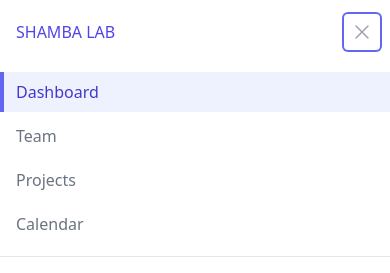
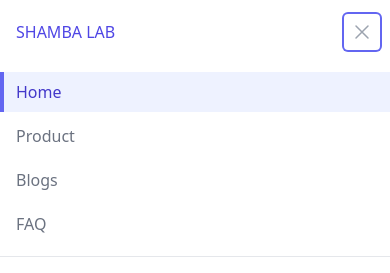
Before and after one commit to lennyjuma/shamba-ui, a Vue app: page /blogs in a window 390 px wide. Both pictures are taken after a click on the button "Open main menu". Shown: the top 273 px of the page. Built offline with nearby package versions, Linux system fonts and the light colour scheme; grey boxes are pictures that could not be loaded.

Commit message:
updated nav

```diff
--- a/src/components/navigation/Nav_bar.vue
+++ b/src/components/navigation/Nav_bar.vue
@@ -10,7 +10,7 @@
             <!-- Current: "border-indigo-500 text-gray-900", Default: "border-transparent text-gray-500 hover:border-gray-300 hover:text-gray-700" -->
             <a href="#" class="inline-flex items-center border-b-2 border-indigo-500 px-1 pt-1 text-sm font-medium text-gray-900">Home</a>
             <a href="#" class="inline-flex items-center border-b-2 border-transparent px-1 pt-1 text-sm font-medium text-gray-500 hover:border-gray-300 hover:text-gray-700">Product</a>
-            <a href="#" class="inline-flex items-center border-b-2 border-transparent px-1 pt-1 text-sm font-medium text-gray-500 hover:border-gray-300 hover:text-gray-700">Team</a>
+            <a href="#" class="inline-flex items-center border-b-2 border-transparent px-1 pt-1 text-sm font-medium text-gray-500 hover:border-gray-300 hover:text-gray-700">Blogs</a>
             <a href="#" class="inline-flex items-center border-b-2 border-transparent px-1 pt-1 text-sm font-medium text-gray-500 hover:border-gray-300 hover:text-gray-700">FAQ</a>
           </div>
         </div>
@@ -60,10 +60,10 @@
     <DisclosurePanel class="sm:hidden">
       <div class="space-y-1 pb-3 pt-2">
         <!-- Current: "bg-indigo-50 border-indigo-500 text-indigo-700", Default: "border-transparent text-gray-500 hover:bg-gray-50 hover:border-gray-300 hover:text-gray-700" -->
-        <DisclosureButton as="a" href="#" class="block border-l-4 border-indigo-500 bg-indigo-50 py-2 pl-3 pr-4 text-base font-medium text-indigo-700">Dashboard</DisclosureButton>
-        <DisclosureButton as="a" href="#" class="block border-l-4 border-transparent py-2 pl-3 pr-4 text-base font-medium text-gray-500 hover:border-gray-300 hover:bg-gray-50 hover:text-gray-700">Team</DisclosureButton>
-        <DisclosureButton as="a" href="#" class="block border-l-4 border-transparent py-2 pl-3 pr-4 text-base font-medium text-gray-500 hover:border-gray-300 hover:bg-gray-50 hover:text-gray-700">Projects</DisclosureButton>
-        <DisclosureButton as="a" href="#" class="block border-l-4 border-transparent py-2 pl-3 pr-4 text-base font-medium text-gray-500 hover:border-gray-300 hover:bg-gray-50 hover:text-gray-700">Calendar</DisclosureButton>
+        <DisclosureButton as="a" href="#" class="block border-l-4 border-indigo-500 bg-indigo-50 py-2 pl-3 pr-4 text-base font-medium text-indigo-700">Home</DisclosureButton>
+        <DisclosureButton as="a" href="#" class="block border-l-4 border-transparent py-2 pl-3 pr-4 text-base font-medium text-gray-500 hover:border-gray-300 hover:bg-gray-50 hover:text-gray-700">Product</DisclosureButton>
+        <DisclosureButton as="a" href="#" class="block border-l-4 border-transparent py-2 pl-3 pr-4 text-base font-medium text-gray-500 hover:border-gray-300 hover:bg-gray-50 hover:text-gray-700">Blogs</DisclosureButton>
+        <DisclosureButton as="a" href="#" class="block border-l-4 border-transparent py-2 pl-3 pr-4 text-base font-medium text-gray-500 hover:border-gray-300 hover:bg-gray-50 hover:text-gray-700">FAQ</DisclosureButton>
       </div>
       <div class="border-t border-gray-200 pb-3 pt-4">
         <div class="flex items-center px-4">
--- a/src/router/index.ts
+++ b/src/router/index.ts
@@ -6,8 +6,23 @@ const router = createRouter({
 
     {
       path: '/',
-      name: 'about',
+      name: 'Home',
       component: () => import('../views/Home/index.vue')
+    },
+    {
+      path: '/product',
+      name: 'product',
+      component: () => import('../views/product/index.vue')
+    },
+    {
+      path: '/blogs',
+      name: 'blog',
+      component: () => import('../views/blog/index.vue')
+    },
+    {
+      path: '/faq',
+      name: 'faq',
+      component: () => import('../views/FAQ/index.vue')
     }
   ]
 })
--- /dev/null
+++ b/src/views/blog/index.vue
@@ -0,0 +1,11 @@
+<script setup lang="ts">
+
+</script>
+
+<template>
+
+</template>
+
+<style scoped>
+
+</style>
```
